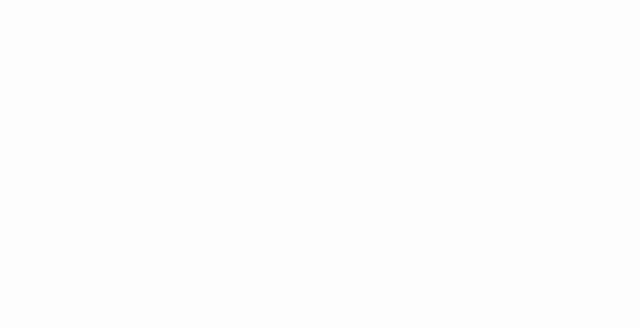
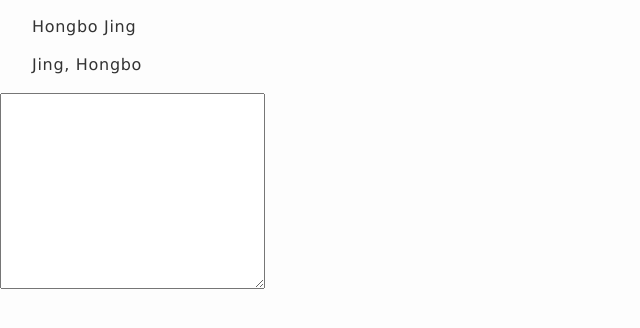
Before and after one commit to hongbojing/day94, a website: page builds/development/index.html in a window 1280 px wide. Shown: the whole page, without its empty margins (0-640 px from the left). Drawn offline with Linux system fonts and the light colour scheme.

Commit message:
do this a little bit early today, since I am gonna do some work stuff tonight

```diff
--- a/builds/development/index.html
+++ b/builds/development/index.html
@@ -11,12 +11,54 @@
 
 </div>
 <div id="1"></div>
+<textarea name="txtarea" id="text1" cols="30" rows="10"></textarea>
+<p id="charcount"></p>
 <!--  <script src="https://ajax.googleapis.com/ajax/libs/jquery/1.11.3/jquery.min.js"></script>-->
 <script src="js/lib/underscore.js"></script>
 <script src="SampleData.js"></script>
 <script>
+    function updateCharCount() {
+        var elem = document.querySelector("#text1");
+        document.querySelector("#charcount").textContent = (elem.value).length;
+    }
+    updater = _.throttle(updateCharCount, 1000);
+    document.querySelector("#text1").addEventListener("keydown", updater);
+    function log(value) {
+        var container = document.getElementById("container");
+        var data = "<p>" + value + "</p>";
+        container.innerHTML = container.innerHTML + data;
+    }
 
+    function doInitialize() {
+        log("Initialize function ! Don't call me more than once");
+    }
+
+    var myObj = {
+        firstname: "Hongbo",
+        lastname: "Jing"
+    };
+
+    function dumpData1() {
+        log(this.firstname + " " +this.lastname);
+    }
+
+    function dumpData2() {
+        log(this.lastname + ", " + this.firstname);
+    }
+
+    var func = _.bind(dumpData1, myObj);
+    func();
+    func = _.bind(dumpData2, myObj);
+    func();
     window.addEventListener("load", function (e) {
+        //create a function that could not be called more than once
+//        log("Initialize the app multiple times:");
+//        var initfunc = _.once(doInitialize);
+//        initfunc();
+//        initfunc();
+//        initfunc();
+//        initfunc();
+//        initfunc();
 
     });
 </script>
```
